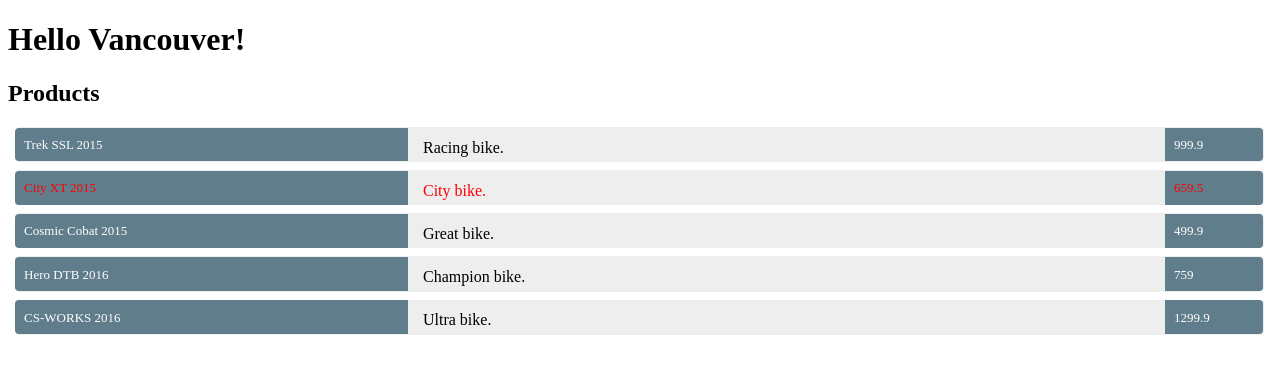
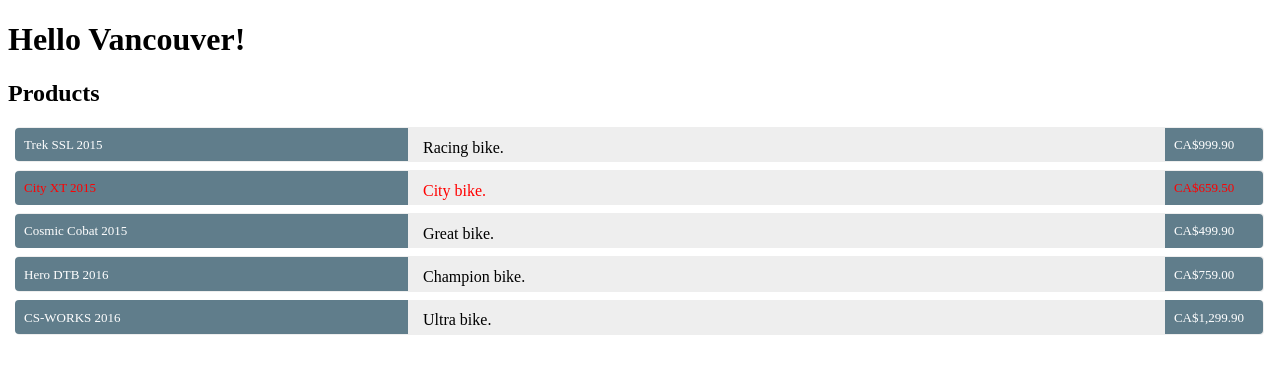
Before and after one commit to danj-ca/angular-academy-store, an Angular app: page / in a window 1280 px wide. Shown: the top 374 px of the page. Built offline with nearby package versions, Linux system fonts and the light colour scheme.

Commit message:
Use formatting pipe to format price

```diff
--- a/src/app/products/product-list.component.html
+++ b/src/app/products/product-list.component.html
@@ -8,6 +8,6 @@
         [class.discontinued]="product.discontinued">
         <span class="name">{{ product.name }}</span>
         {{ product.description }}
-        <span class="price">{{ product.price }}</span>
+        <span class="price">{{ product.price | currency:'CAD':true:'.2' }}</span>
     </li>
 </ul>
```
